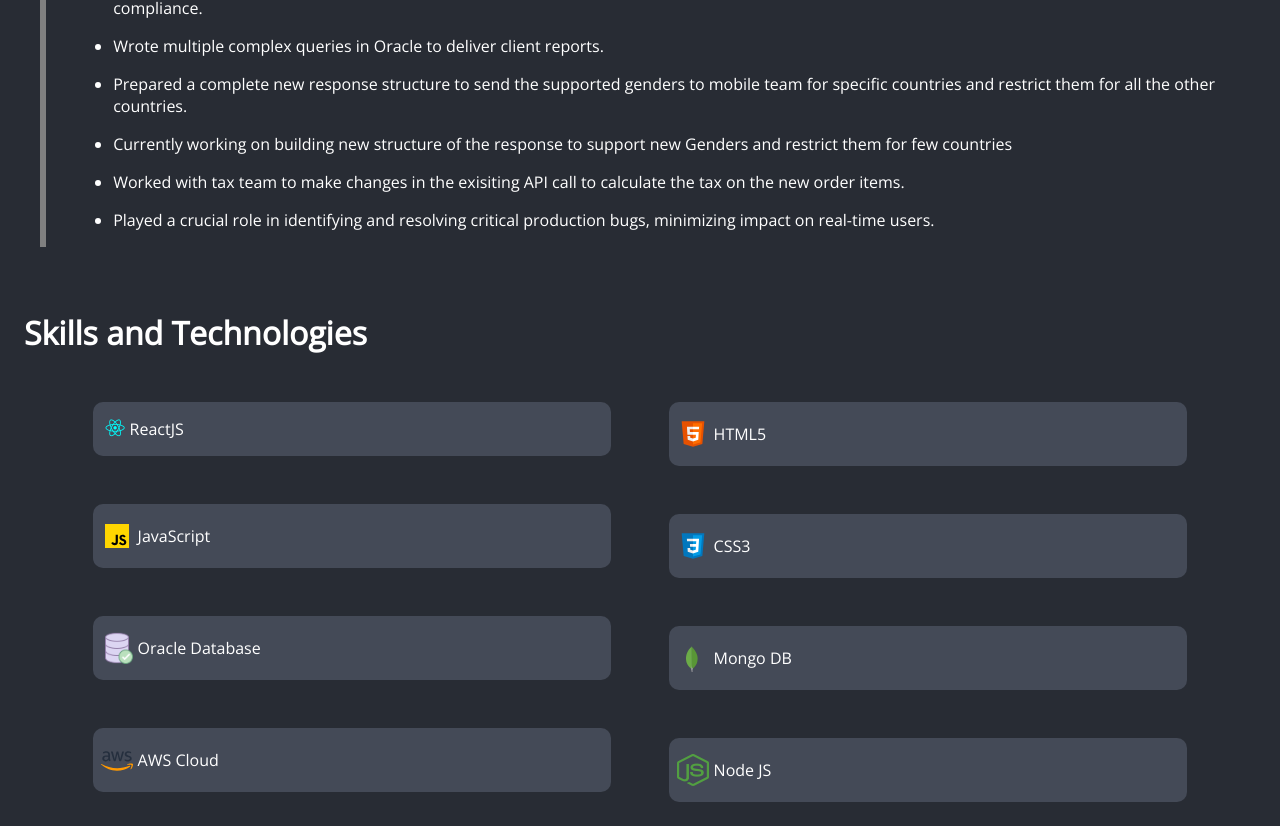
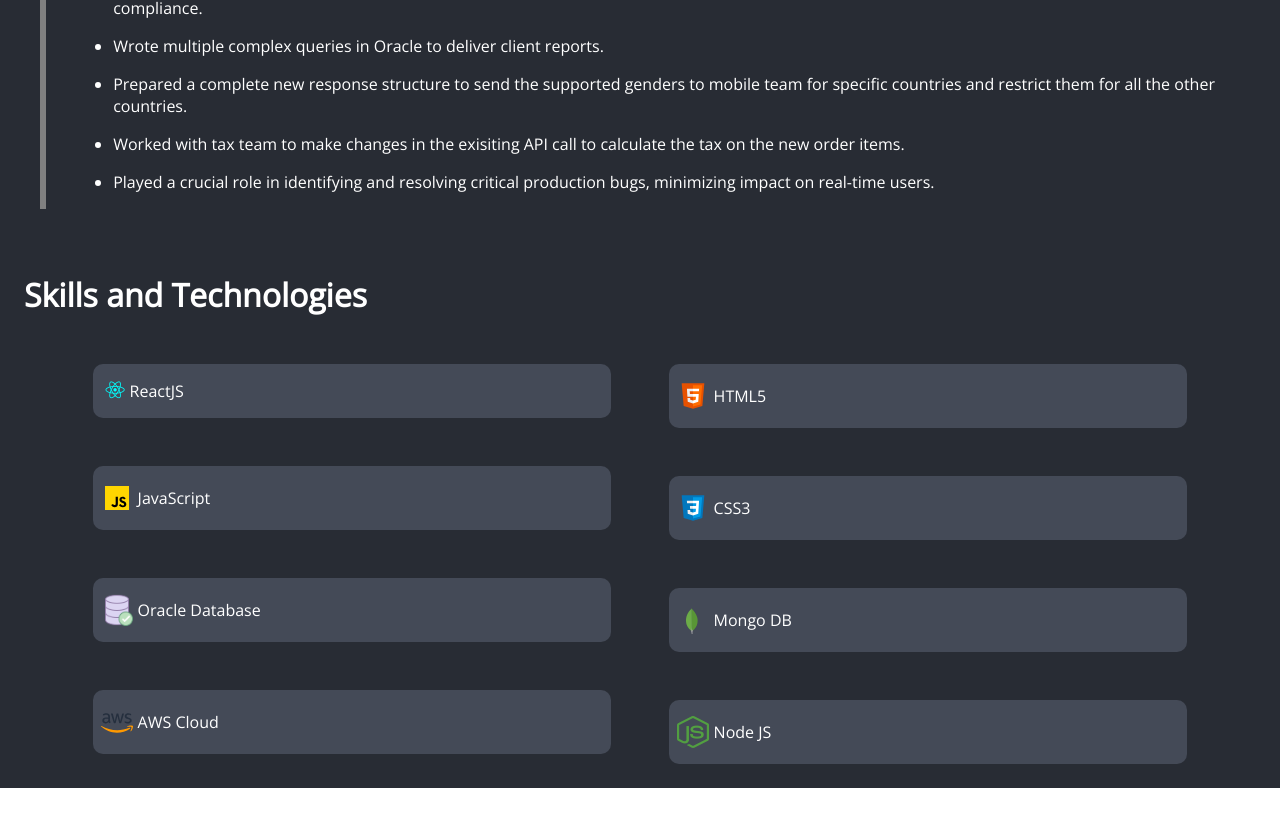
Before and after one commit to Nikhil2408/my-portfolio, a React (Create React App) app: page / in a window 1280 px wide. Shown: the part 1980-2806 px from the top of the page. After the commit the page ends 2768 px from the top, so only its background shows below. Built offline with nearby package versions, Linux system fonts and the light colour scheme; a web font is replaced by a local one.

Commit message:
fix: modify experience details

```diff
--- a/src/components/Experience/Experience.js
+++ b/src/components/Experience/Experience.js
@@ -33,7 +33,6 @@ function Experience(){
                         <li>Implemented new gender options within the create/update profile flow for targeted countries, integrating UI field validations to ensure data accuracy and compliance.</li>
                         <li>Wrote multiple complex queries in Oracle to deliver client reports.</li>
                         <li>Prepared a complete new response structure to send the supported genders to mobile team for specific countries and restrict them for all the other countries.</li>
-                        <li>Currently working on building new structure of the response to support new Genders and restrict them for few countries</li>
                         <li>Worked with tax team to make changes in the exisiting API call to calculate the tax on the new order items.</li>
                         <li>Played a crucial role in identifying and resolving critical production bugs, minimizing impact on real-time users.</li>
                     </ul>
```
